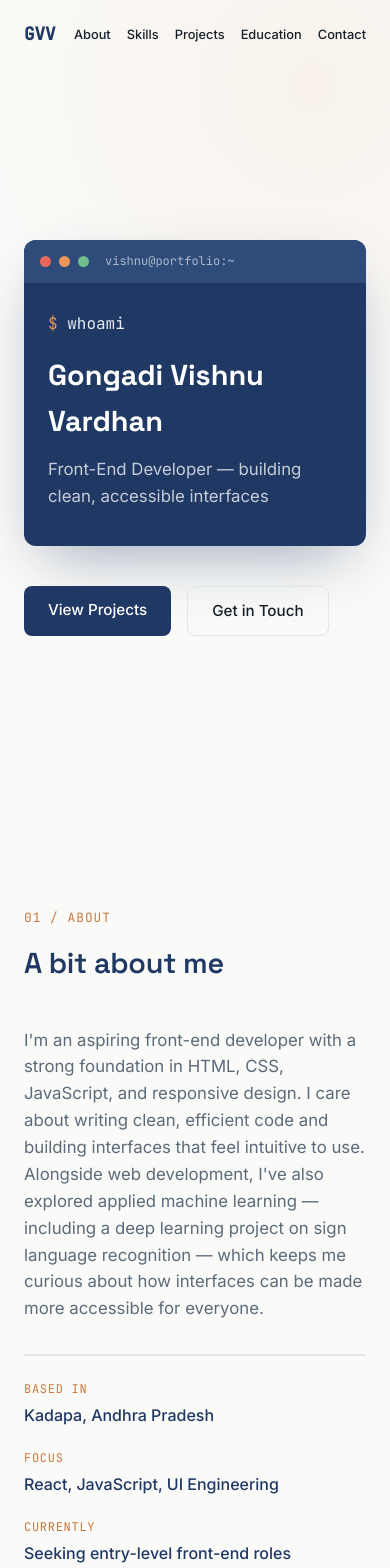
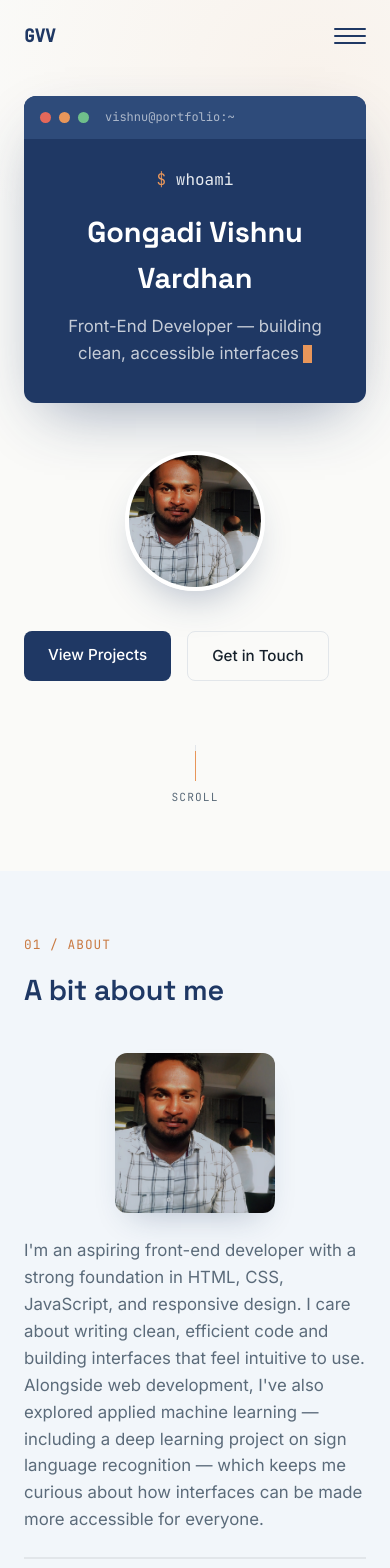
Before and after one commit to GVishnu17/portfolio, a React (Create React App) app: page / in a window 390 px wide. Shown: the top 1568 px of the page. Built offline with nearby package versions, Linux system fonts and the light colour scheme; the HTML template or start-up script is replaced by a standard one.

Commit message:
Polish: mobile menu, active nav state, scroll indicator

```diff
--- a/src/components/About.css
+++ b/src/components/About.css
@@ -1,8 +1,23 @@
 .about__grid {
   display: grid;
-  grid-template-columns: 1.4fr 1fr;
-  gap: 56px;
+  grid-template-columns: 220px 1.4fr 1fr;
+  gap: 40px;
   align-items: start;
+}
+
+.about__photo {
+  width: 100%;
+  aspect-ratio: 1;
+  border-radius: 12px;
+  overflow: hidden;
+  box-shadow: 0 16px 32px -16px rgba(31, 56, 100, 0.3);
+}
+
+.about__photo img {
+  width: 100%;
+  height: 100%;
+  object-fit: cover;
+  display: block;
 }
 
 .about__text {
@@ -41,7 +56,11 @@
 @media (max-width: 768px) {
   .about__grid {
     grid-template-columns: 1fr;
-    gap: 32px;
+    gap: 24px;
+  }
+  .about__photo {
+    width: 160px;
+    margin: 0 auto;
   }
   .about__facts {
     border-left: none;
--- a/src/components/About.js
+++ b/src/components/About.js
@@ -12,6 +12,9 @@ export default function About() {
           <span className="eyebrow">01 / About</span>
           <h2 className="section-title">A bit about me</h2>
           <div className="about__grid">
+            <div className="about__photo">
+              <img src="/about.jpg" alt="Gongadi Vishnu Vardhan" />
+            </div>
             <p className="about__text">
               I'm an aspiring front-end developer with a strong foundation in HTML, CSS,
               JavaScript, and responsive design. I care about writing clean, efficient code
--- a/src/components/Hero.css
+++ b/src/components/Hero.css
@@ -10,6 +10,42 @@
 
 .hero__inner {
   width: 100%;
+}
+
+.hero__top {
+  display: grid;
+  grid-template-columns: 1fr auto;
+  gap: 48px;
+  align-items: center;
+}
+
+.hero__photo {
+  width: 200px;
+  height: 200px;
+  border-radius: 50%;
+  overflow: hidden;
+  border: 4px solid var(--surface);
+  box-shadow: 0 20px 40px -16px rgba(31, 56, 100, 0.35);
+  flex-shrink: 0;
+}
+
+.hero__photo img {
+  width: 100%;
+  height: 100%;
+  object-fit: cover;
+  display: block;
+}
+
+@media (max-width: 768px) {
+  .hero__top {
+    grid-template-columns: 1fr;
+    text-align: center;
+  }
+  .hero__photo {
+    width: 140px;
+    height: 140px;
+    margin: 0 auto;
+  }
 }
 
 .terminal {
@@ -130,3 +166,52 @@
     animation: none;
   }
 }
+
+.hero__scroll {
+  display: flex;
+  flex-direction: column;
+  align-items: center;
+  gap: 8px;
+  width: fit-content;
+  margin: 64px auto 0;
+  color: var(--slate);
+}
+
+.hero__scroll-line {
+  width: 1px;
+  height: 36px;
+  background: var(--line);
+  position: relative;
+  overflow: hidden;
+}
+
+.hero__scroll-line::after {
+  content: '';
+  position: absolute;
+  top: -100%;
+  left: 0;
+  width: 100%;
+  height: 100%;
+  background: var(--amber);
+  animation: scrollLine 1.8s ease-in-out infinite;
+}
+
+.hero__scroll-text {
+  font-family: var(--font-mono);
+  font-size: 0.7rem;
+  text-transform: uppercase;
+  letter-spacing: 0.1em;
+}
+
+@keyframes scrollLine {
+  0% { top: -100%; }
+  50% { top: 0%; }
+  100% { top: 100%; }
+}
+
+@media (prefers-reduced-motion: reduce) {
+  .hero__scroll-line::after {
+    animation: none;
+    top: 0;
+  }
+}
--- a/src/components/Hero.js
+++ b/src/components/Hero.js
@@ -26,6 +26,7 @@ export default function Hero() {
   return (
     <section id="hero" className="hero">
       <div className="container hero__inner">
+        <div className="hero__top">
           <div className="terminal">
             <div className="terminal__bar">
               <span className="terminal__dot terminal__dot--red" />
@@ -53,10 +54,20 @@ export default function Hero() {
             </div>
           </div>
 
+          <div className="hero__photo">
+            <img src="/profile.jpg" alt="Gongadi Vishnu Vardhan" />
+          </div>
+        </div>
+
         <div className="hero__cta">
           <a href="#projects" className="btn btn--primary">View Projects</a>
           <a href="#contact" className="btn btn--ghost">Get in Touch</a>
         </div>
+
+        <a href="#about" className="hero__scroll" aria-label="Scroll to About section">
+          <span className="hero__scroll-line" />
+          <span className="hero__scroll-text">scroll</span>
+        </a>
       </div>
     </section>
   );
--- a/src/components/Navbar.css
+++ b/src/components/Navbar.css
@@ -9,7 +9,7 @@
 }
 
 .navbar--scrolled {
-  background: rgba(250, 250, 248, 0.9);
+  background: rgba(250, 250, 248, 0.92);
   backdrop-filter: blur(8px);
   padding: 14px 0;
   box-shadow: 0 1px 0 var(--line);
@@ -34,6 +34,10 @@
   list-style: none;
 }
 
+.navbar__links--mobile {
+  display: none;
+}
+
 .navbar__links a {
   font-size: 0.92rem;
   font-weight: 500;
@@ -53,15 +57,83 @@
   transition: width 0.25s ease;
 }
 
-.navbar__links a:hover::after {
+.navbar__links a:hover::after,
+.navbar__links a.active::after {
   width: 100%;
 }
 
-@media (max-width: 640px) {
-  .navbar__links {
-    gap: 16px;
+.navbar__links a.active {
+  color: var(--navy);
+}
+
+/* Hamburger button */
+.navbar__toggle {
+  display: none;
+  flex-direction: column;
+  justify-content: center;
+  gap: 5px;
+  width: 32px;
+  height: 32px;
+  background: none;
+  border: none;
+  cursor: pointer;
+  padding: 0;
+}
+
+.navbar__toggle span {
+  display: block;
+  height: 2px;
+  width: 100%;
+  background: var(--navy);
+  border-radius: 2px;
+  transition: transform 0.25s ease, opacity 0.25s ease;
+}
+
+.navbar__toggle.open span:nth-child(1) {
+  transform: translateY(7px) rotate(45deg);
+}
+.navbar__toggle.open span:nth-child(2) {
+  opacity: 0;
+}
+.navbar__toggle.open span:nth-child(3) {
+  transform: translateY(-7px) rotate(-45deg);
+}
+
+@media (max-width: 768px) {
+  .navbar__links--desktop {
+    display: none;
   }
-  .navbar__links a {
-    font-size: 0.8rem;
+
+  .navbar__toggle {
+    display: flex;
+  }
+
+  .navbar__links--mobile {
+    flex-direction: column;
+    align-items: center;
+    gap: 0;
+    max-height: 0;
+    overflow: hidden;
+    background: var(--bg);
+    transition: max-height 0.3s ease;
+    border-top: 1px solid var(--line);
+  }
+
+  .navbar__links--mobile.open {
+    max-height: 320px;
+  }
+
+  .navbar__links--mobile li {
+    width: 100%;
+    text-align: center;
+  }
+
+  .navbar__links--mobile a {
+    display: block;
+    padding: 16px 0;
+  }
+
+  .navbar__links--mobile a::after {
+    display: none;
   }
 }
--- a/src/components/Navbar.js
+++ b/src/components/Navbar.js
@@ -11,6 +11,8 @@ const LINKS = [
 
 export default function Navbar() {
   const [scrolled, setScrolled] = useState(false);
+  const [menuOpen, setMenuOpen] = useState(false);
+  const [activeId, setActiveId] = useState('');
 
   useEffect(() => {
     const onScroll = () => setScrolled(window.scrollY > 16);
@@ -18,18 +20,59 @@ export default function Navbar() {
     return () => window.removeEventListener('scroll', onScroll);
   }, []);
 
+  useEffect(() => {
+    const sections = LINKS.map((l) => document.getElementById(l.id)).filter(Boolean);
+    const observer = new IntersectionObserver(
+      (entries) => {
+        entries.forEach((entry) => {
+          if (entry.isIntersecting) setActiveId(entry.target.id);
+        });
+      },
+      { rootMargin: '-40% 0px -50% 0px' }
+    );
+    sections.forEach((s) => observer.observe(s));
+    return () => observer.disconnect();
+  }, []);
+
+  const handleLinkClick = () => setMenuOpen(false);
+
   return (
     <nav className={`navbar ${scrolled ? 'navbar--scrolled' : ''}`}>
       <div className="container navbar__inner">
         <a href="#hero" className="navbar__logo">GVV</a>
-        <ul className="navbar__links">
+
+        <ul className="navbar__links navbar__links--desktop">
           {LINKS.map((link) => (
             <li key={link.id}>
-              <a href={`#${link.id}`}>{link.label}</a>
+              <a
+                href={`#${link.id}`}
+                className={activeId === link.id ? 'active' : ''}
+              >
+                {link.label}
+              </a>
             </li>
           ))}
         </ul>
+
+        <button
+          className={`navbar__toggle ${menuOpen ? 'open' : ''}`}
+          onClick={() => setMenuOpen((v) => !v)}
+          aria-label="Toggle menu"
+          aria-expanded={menuOpen}
+        >
+          <span />
+          <span />
+          <span />
+        </button>
       </div>
+
+      <ul className={`navbar__links navbar__links--mobile ${menuOpen ? 'open' : ''}`}>
+        {LINKS.map((link) => (
+          <li key={link.id}>
+            <a href={`#${link.id}`} onClick={handleLinkClick}>{link.label}</a>
+          </li>
+        ))}
+      </ul>
     </nav>
   );
 }
--- a/src/components/Skills.css
+++ b/src/components/Skills.css
@@ -5,7 +5,7 @@
 }
 
 .skill-card {
-  background: var(--surface);
+  background: #FFFFFF;
   border: 1px solid var(--line);
   border-radius: 10px;
   padding: 24px;
@@ -15,6 +15,7 @@
 .skill-card:hover {
   border-color: var(--amber);
   transform: translateY(-3px);
+  box-shadow: 0 16px 32px -20px rgba(31, 56, 100, 0.25);
 }
 
 .skill-card__label {
--- a/src/index.css
+++ b/src/index.css
@@ -55,6 +55,26 @@ body {
 
 section {
   padding: 96px 0;
+}
+
+#about {
+  background: #F2F6FA;
+}
+
+#skills {
+  background: #FBF3EC;
+}
+
+#projects {
+  background: #F5F7FA;
+}
+
+#education {
+  background: #FDF8F2;
+}
+
+#contact {
+  background: #F1F5F9;
 }
 
 @media (max-width: 640px) {
```
Also changed, not shown: public/about.jpg (added), public/profile.jpg (added). Lines whose indentation alone changed are shown as unchanged.
